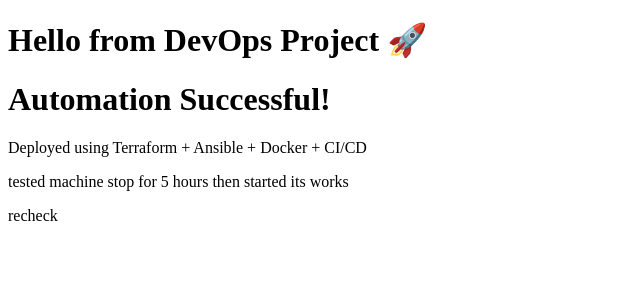
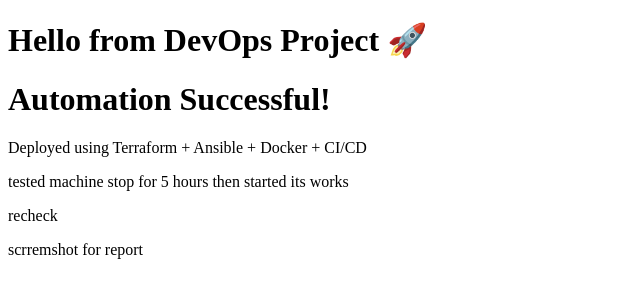
Before and after one commit to Sooraj-Kumar239/devops-project, a plain HTML site: page index.html in a window 1280 px wide. Shown: the whole page, without its empty margins (0-640 px from the left). Drawn offline with Linux system fonts and the light colour scheme.

Commit message:
code for take ss

```diff
--- a/index.html
+++ b/index.html
@@ -9,5 +9,6 @@
     <p>Deployed using Terraform + Ansible + Docker + CI/CD</p>
     <p>tested machine stop for 5 hours then started its works</p>
     <p>recheck</p>
+    <p>scrremshot for report</p>
 </body>
 </html>
```
